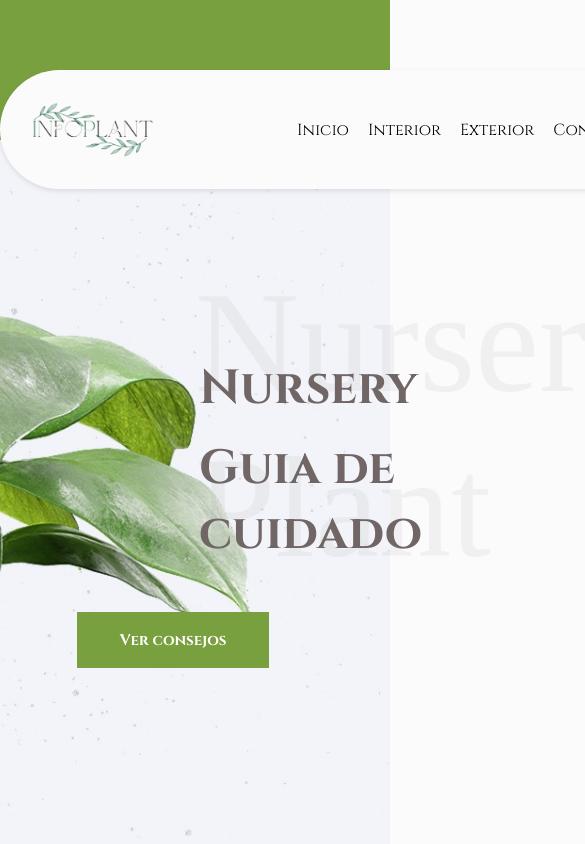
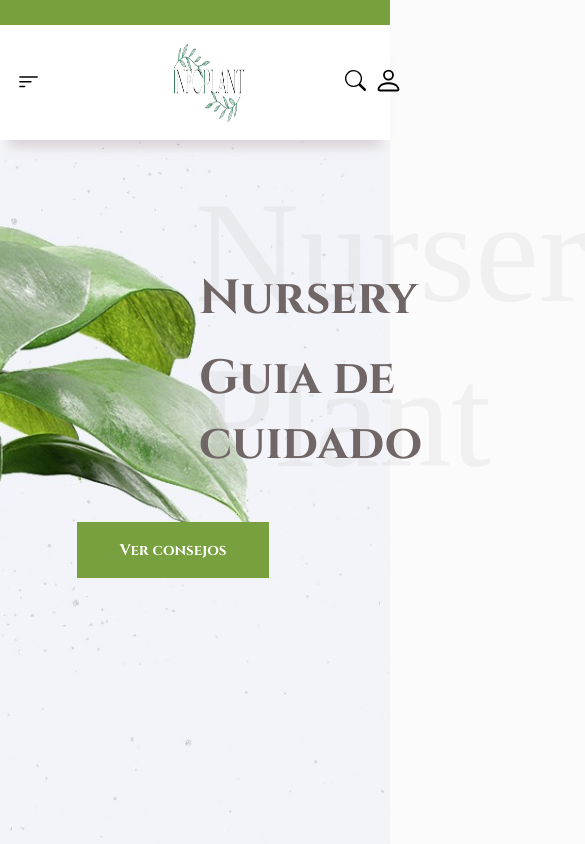
Before and after one commit to Alan-Ribeca/infoPlant, a React (Vite) app: page / in a window 390 px wide. Shown: the top 844 px of the page, 585 px wide, since content can reach past the window. Built offline with nearby package versions, Linux system fonts and the light colour scheme.

Commit message:
creando el nav para movil

```diff
--- a/src/components/header/header.scss
+++ b/src/components/header/header.scss
@@ -4,3 +4,9 @@
   width: 100%;
   position: relative;
 }
+
+@media screen and (max-width: 1050px) {
+  .header {
+    height: 50px;
+  }
+}
--- a/src/components/navbar/Navbar.jsx
+++ b/src/components/navbar/Navbar.jsx
@@ -60,6 +60,59 @@ export const Navbar = () => {
           onClick={handleInputClick}
         />
       </div>
+
+      <div className="containerMovil">
+        <div className="contenedorElementos">
+          <svg
+            xmlns="http://www.w3.org/2000/svg"
+            width="45"
+            height="45"
+            fill="currentColor"
+            className="menuNav"
+            viewBox="0 0 16 16"
+          >
+            <path d="M2 10.5a.5.5 0 0 1 .5-.5h3a.5.5 0 0 1 0 1h-3a.5.5 0 0 1-.5-.5m0-3a.5.5 0 0 1 .5-.5h7a.5.5 0 0 1 0 1h-7a.5.5 0 0 1-.5-.5m0-3a.5.5 0 0 1 .5-.5h11a.5.5 0 0 1 0 1h-11a.5.5 0 0 1-.5-.5" />
+          </svg>
+          <img
+            src="../public/img/logo.png"
+            alt="logo de la pagina"
+            className="imgLogo"
+          />
+          <ul className="ulPerfilMovil">
+            <li className="liPerfilMovil movilLupa">
+              <svg
+                xmlns="http://www.w3.org/2000/svg"
+                width="21"
+                height="21"
+                fill="currentColor"
+                className={buscador ? "lupaAbierta" : "lupa"}
+                viewBox="0 0 16 16"
+                onClick={toggleBuscador}
+              >
+                <path d="M11.742 10.344a6.5 6.5 0 1 0-1.397 1.398h-.001q.044.06.098.115l3.85 3.85a1 1 0 0 0 1.415-1.414l-3.85-3.85a1 1 0 0 0-.115-.1zM12 6.5a5.5 5.5 0 1 1-11 0 5.5 5.5 0 0 1 11 0" />
+              </svg>
+            </li>
+            <li className="liPerfilMovil">
+              <svg
+                xmlns="http://www.w3.org/2000/svg"
+                width="29"
+                height="29"
+                fill="currentColor"
+                className="logoPerson"
+                viewBox="0 0 16 16"
+              >
+                <path d="M8 8a3 3 0 1 0 0-6 3 3 0 0 0 0 6m2-3a2 2 0 1 1-4 0 2 2 0 0 1 4 0m4 8c0 1-1 1-1 1H3s-1 0-1-1 1-4 6-4 6 3 6 4m-1-.004c-.001-.246-.154-.986-.832-1.664C11.516 10.68 10.289 10 8 10s-3.516.68-4.168 1.332c-.678.678-.83 1.418-.832 1.664z" />
+              </svg>
+            </li>
+          </ul>
+          <input
+            type="text"
+            placeholder="Buscar..."
+            className={buscador ? "inputBuscarActivoMovil" : "inputBuscarMovil"}
+            onClick={handleInputClick}
+          />
+        </div>
+      </div>
     </navbar>
   );
 };
--- a/src/components/navbar/navbar.scss
+++ b/src/components/navbar/navbar.scss
@@ -109,7 +109,7 @@
       opacity: 0;
       transition: width 0.5s ease, opacity 0.5s ease;
       position: absolute;
-      top: 34%;
+      top: 31%;
       right: 5.5%;
       height: 1.6rem;
       padding: 0.5rem;
@@ -118,6 +118,10 @@
       outline: none;
       overflow: hidden;
     }
+  }
+
+  .containerMovil {
+    display: none;
   }
 }
 
@@ -172,3 +176,96 @@
     }
   }
 }
+
+@media screen and (max-width: 1050px) {
+  .containerNavbar {
+    display: none !important;
+  }
+
+  .containerMovil {
+    display: block !important;
+
+    .contenedorElementos {
+      background-color: white;
+      display: flex;
+      justify-content: space-between;
+      align-items: center;
+      padding: 1rem;
+      position: relative;
+      box-shadow: 0px 16px 12px -9px rgb(110 73 73 / 20%);
+      -moz-box-shadow: 0px 16px 12px -9px rgb(110 73 73 / 20%);
+      -webkit-box-shadow: 0px 16px 12px -9px rgb(110 73 73 / 20%);
+      height: 83px;
+
+      .menuNav {
+        width: 7%;
+
+        &:hover {
+          cursor: pointer;
+          color: #93a267;
+        }
+      }
+      .imgLogo {
+        margin-left: 2rem;
+        width: 20%;
+        height: 81px;
+      }
+
+      .ulPerfilMovil {
+        position: relative;
+        list-style: none;
+        display: flex;
+        align-items: center;
+        width: 6%;
+        padding-right: 0.5rem;
+
+        .liPerfilMovil {
+          &:hover {
+            color: #93a267;
+            cursor: pointer;
+          }
+          &.movilLupa {
+            padding-right: 0.5rem;
+            z-index: 1;
+          }
+
+          .lupaAbierta {
+            position: relative;
+            z-index: 1;
+            color: #93a267;
+          }
+        }
+      }
+
+      .inputBuscarMovil {
+        width: 0;
+        opacity: 0;
+        transition: width 0.5s ease, opacity 0.5s ease;
+        position: absolute;
+        top: 30%;
+        right: 5.3%;
+        height: 1.6rem;
+        padding: 0.5rem;
+        border-radius: 20px;
+        border: 1px solid #93a267;
+        outline: none;
+        overflow: hidden;
+      }
+
+      .inputBuscarActivoMovil {
+        position: absolute;
+        width: 200px;
+        opacity: 1;
+        transition: width 0.5s ease, opacity 0.5s ease;
+        position: absolute;
+        top: 30%;
+        right: 5.3%;
+        height: 1.6rem;
+        padding: 0.5rem;
+        border-radius: 20px;
+        border: 1px solid #93a267;
+        outline: none;
+      }
+    }
+  }
+}
```
